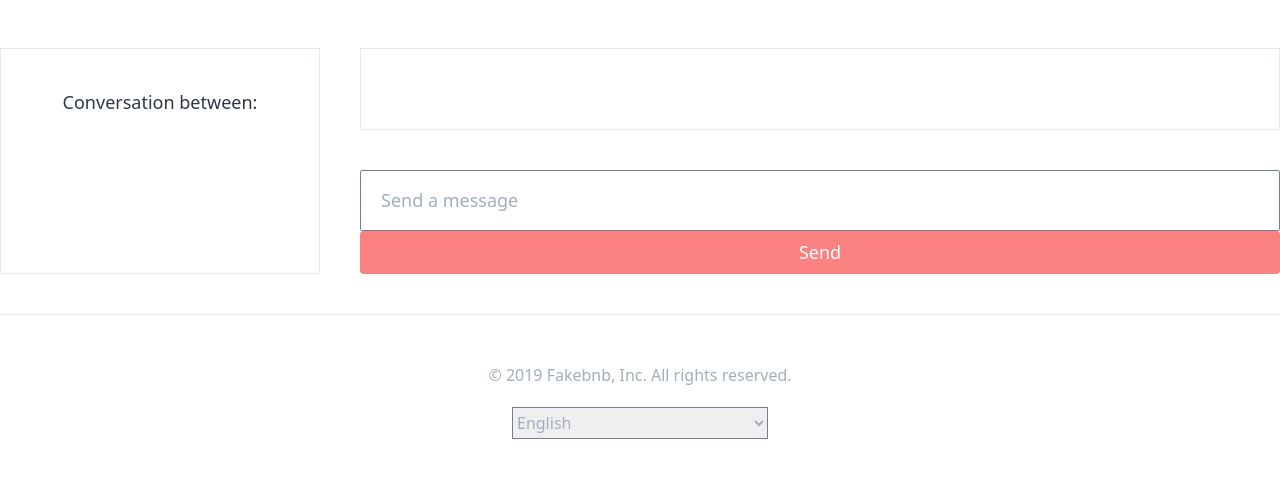
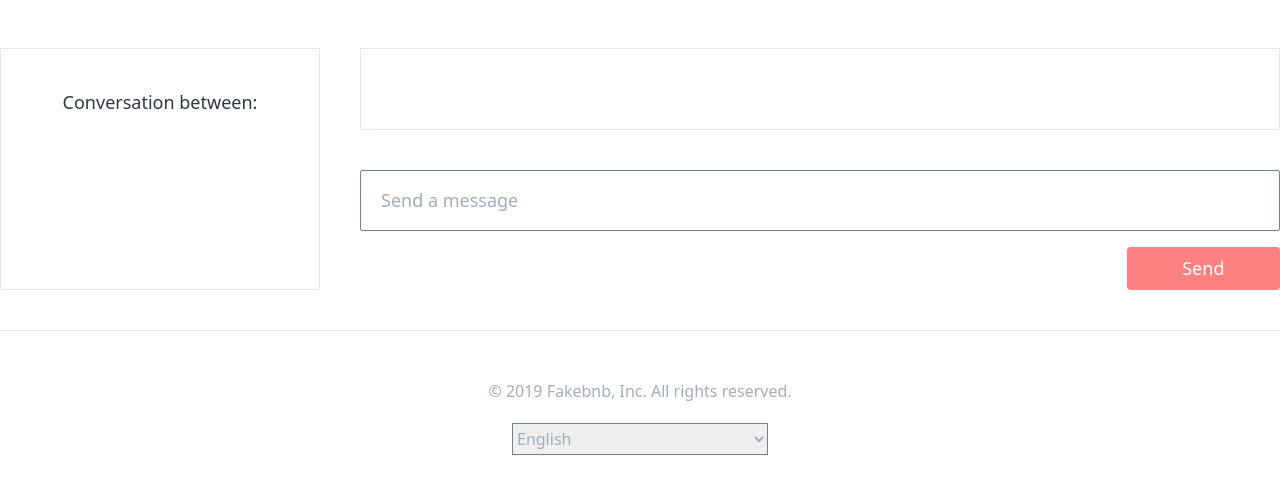
Before and after one commit to samnoh/airbnb-clone, a Django app: template templates/conversations/conversation_detail.html in a window 1280 px wide. Shown: the part 80-574 px from the top of the page. Run offline with Django 3.2, Linux system fonts and the light colour scheme; the template is opened without the code that fills it: values that come from a table or form of the project are taken from there, others are empty; style sheets or scripts are compiled from the project's sources; parts of the project's set-up code (start-up, migrations or seed data) failed here and were passed over; some libraries are stand-ins or nearby versions.

Commit message:
chore(templates): update conversation_detail style

```diff
--- a/templates/conversations/conversation_detail.html
+++ b/templates/conversations/conversation_detail.html
@@ -50,7 +50,7 @@ Conversation
         <form class="mt-10 ml-10 mx-auto" method="POST">
             {% csrf_token %}
             {{form.message}}
-            <button class="btn bg-red-400 text-white">Send</button>
+            <button class="btn bg-red-400 text-white mt-4 w-1/6 block ml-auto">Send</button>
         </form>
     </div>
 </div>
```
